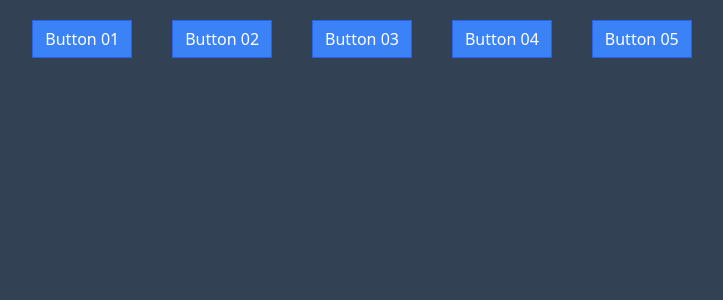
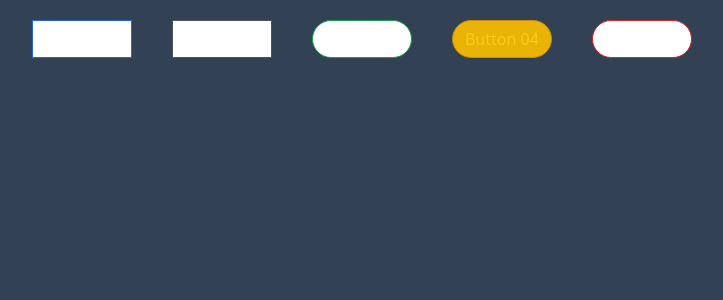
Before and after one commit to IsmayelAlam/practice_react, a React (Create React App) app in the folder react_practice008/: page / in a window 1280 px wide. Shown: the top 300 px of the page, without its empty margins (278-1001 px from the left). Built offline with nearby package versions, Linux system fonts and the light colour scheme.

Commit message:
add style to the button component

```diff
--- a/react_practice008/src/App.js
+++ b/react_practice008/src/App.js
@@ -3,11 +3,21 @@ import Button from "./Button";
 function App() {
   return (
     <div className="bg-slate-700 h-screen text-center">
-      <Button>Button 01</Button>
-      <Button>Button 02</Button>
-      <Button>Button 03</Button>
-      <Button>Button 04</Button>
-      <Button>Button 05</Button>
+      <Button outline primary>
+        Button 01
+      </Button>
+      <Button outline secondary>
+        Button 02
+      </Button>
+      <Button rounded outline success>
+        Button 03
+      </Button>
+      <Button rounded outline warning>
+        Button 04
+      </Button>
+      <Button rounded outline danger>
+        Button 05
+      </Button>
     </div>
   );
 }
--- a/react_practice008/src/Button.js
+++ b/react_practice008/src/Button.js
@@ -1,3 +1,5 @@
+import className from "classnames";
+
 function Button({
   children,
   primary,
@@ -8,11 +10,22 @@ function Button({
   outline,
   rounded,
 }) {
-  return (
-    <button className="px-3 py-1.5 m-5 border border-blue-600 bg-blue-500 text-white">
-      {children}
-    </button>
-  );
+  const classes = className("px-3 py-1.5 m-5 border", {
+    "bg-blue-500 border-blue-600 text-white": primary,
+    "bg-gray-500 border-gray-600 text-white": secondary,
+    "bg-green-500 border-green-600 text-white": success,
+    "bg-yellow-500 border-yellow-600 text-white": warning,
+    "bg-red-500 border-red-600 text-white": danger,
+    "rounded-3xl": rounded,
+    " bg-white ": outline,
+    "text-blue-500": outline && primary,
+    "text-gray-900 ": outline && secondary,
+    "text-green-500": outline && success,
+    "text-yellow-400": outline && warning,
+    "text-red-500": outline && danger,
+  });
+
+  return <button className={classes}>{children}</button>;
 }
 
 Button.propTypes = {
```
